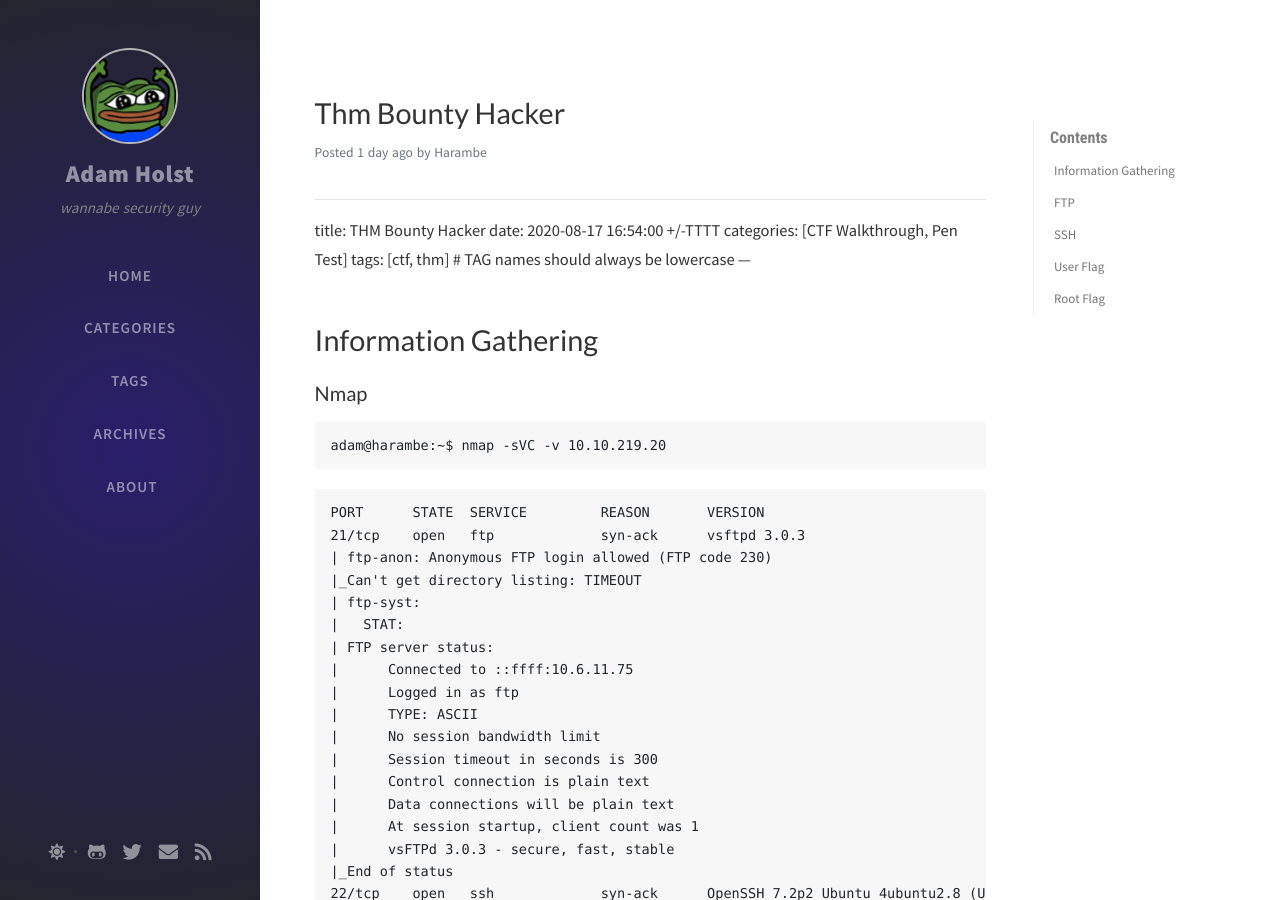
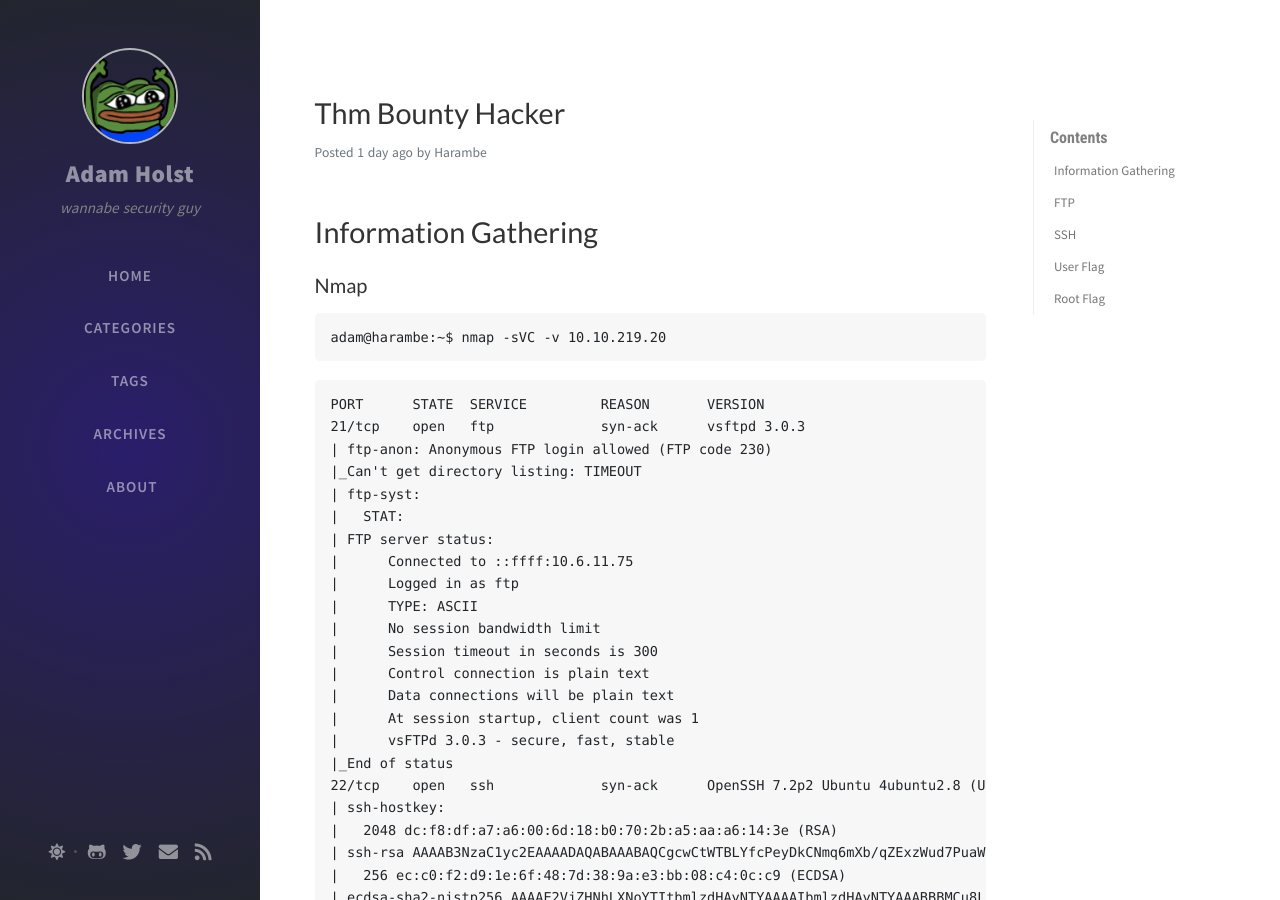
Before and after one commit to adamholst/-OLD-adamholst.github.io, a Jekyll site: the page built from _posts/2020-08-17-THM-Bounty-Hacker.md, in a window 1280 px wide and 900 px high. Built offline with Jekyll 4.4.1, drawn with Linux system fonts in a browser that asks for light colours; nearby versions of some CDN libraries; comment, search, counter and statistics services are not loaded.

Commit message:
Add files via upload

````diff
--- a/_posts/2020-08-17-THM-Bounty-Hacker.md
+++ b/_posts/2020-08-17-THM-Bounty-Hacker.md
@@ -1,11 +1,3 @@
-
----
-title: THM Bounty Hacker
-date: 2020-08-17 16:54:00 +/-TTTT
-categories: [CTF Walkthrough, Pen Test]
-tags: [ctf, thm]     # TAG names should always be lowercase
----
-
 # Information Gathering
 ### Nmap
 ```
````
